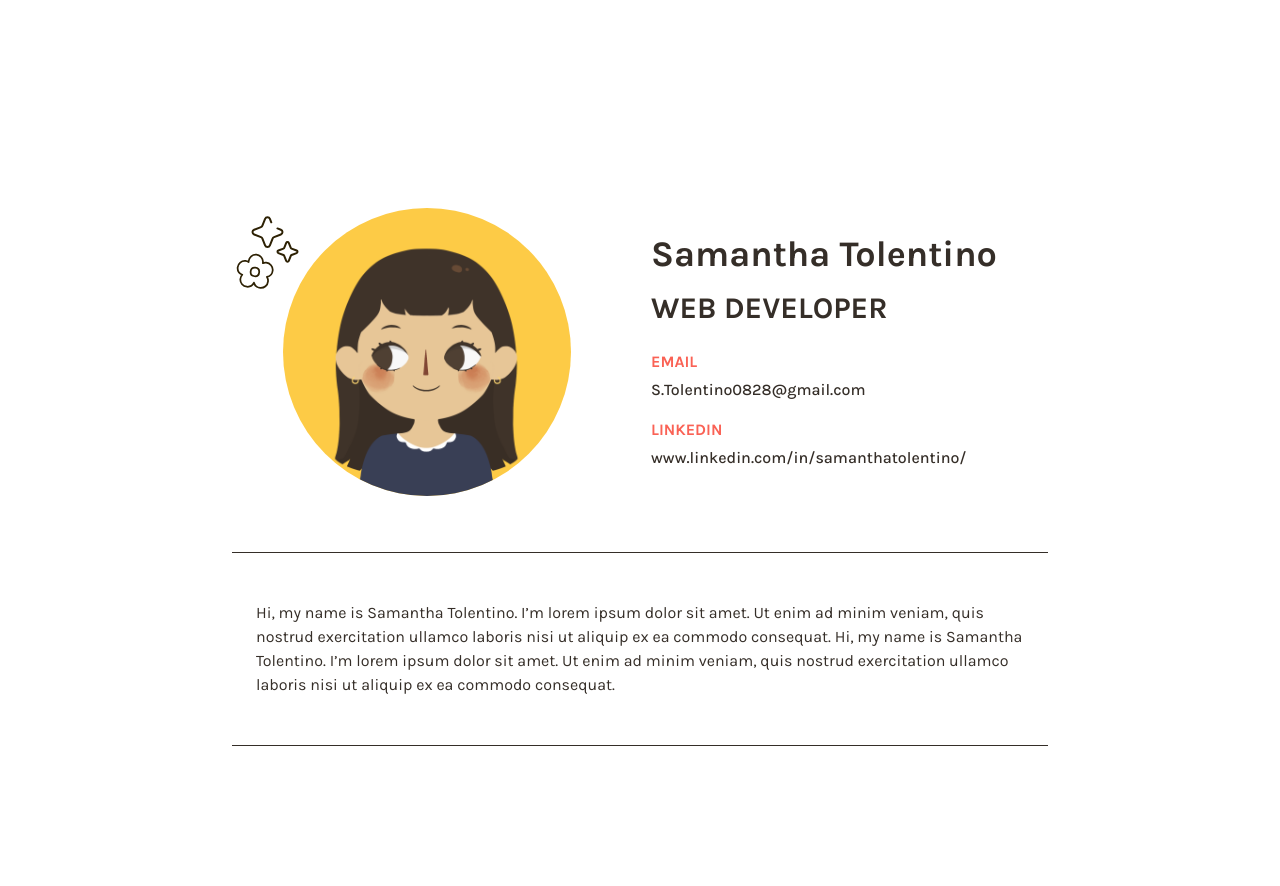
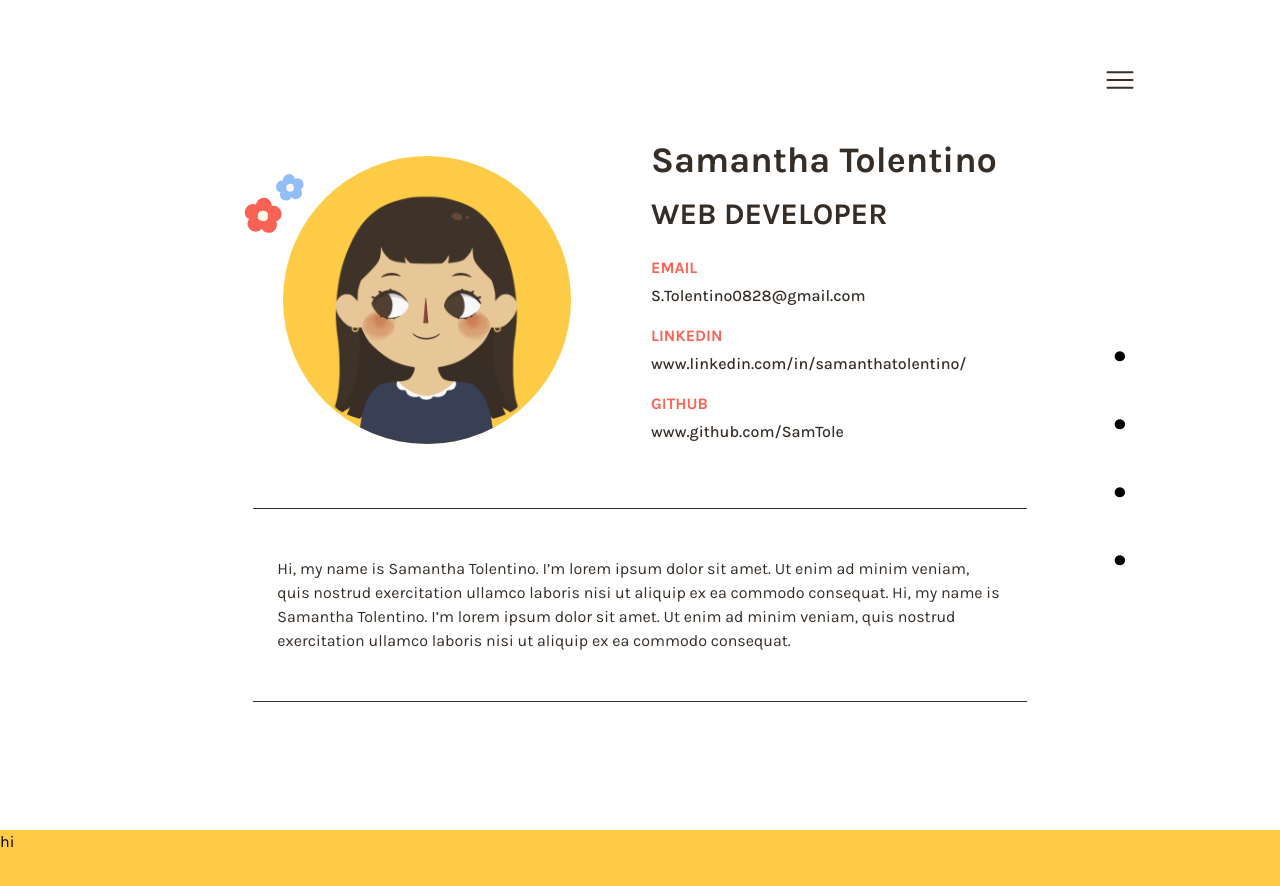
Before and after one commit to SamanthaTolentino/SamanthaTolentino, a React (Vite) app: page / in a window 1280 px wide. Shown: the top 886 px of the page. Built offline with nearby package versions, Linux system fonts and the light colour scheme.

Commit message:
Added nav and styling

```diff
--- a/src/App.jsx
+++ b/src/App.jsx
@@ -4,13 +4,32 @@ import SectionAbout from './sections/SectionAbout'
 import HamburgerMenu from './assets/svg/HamburgerMenu'
 
 function App() {
+  const getNavList = () => {
+    return <div className='text-5xl'>
+      {
+        [...Array(4)].map((i) => {
+          return <div key={i} className='mb-5'>•</div>
+        })
+      }
+    </div>
+  }
 
   return (
-    <div className='karla-font'>
-      <SectionAbout />
-      {/* <div className='h-96 bg-blue-1'>
+    <div className='karla-font pt-15'>
+      <div className='grid grid-cols-12'>
+        <div className='col-start-3 col-span-8 pb-32'>
+          <SectionAbout />
+        </div>
+        <div className='col-start-11 flex flex-col items-center justify-between'>
+          <button>
+            <HamburgerMenu />
+          </button>
+          {getNavList()}
+          <div></div>
+        </div>
 
-      </div> */}
+        <div className='row-start-2 bg-yellow-1 col-span-12 h-96'>hi</div>
+      </div>
     </div>
   )
 }
--- a/src/assets/svg/Flower.jsx
+++ b/src/assets/svg/Flower.jsx
@@ -1,10 +1,10 @@
 import React from 'react'
 
-const Flower = () => {
+const Flower = (props) => {
   return (
-    <svg width="40" height="46" viewBox="0 0 46 46" fill="none" xmlns="http://www.w3.org/2000/svg">
-        <path d="M22.999 4.1582C27.5532 4.1582 31.245 7.85006 31.245 12.4042C31.245 12.7125 31.2281 13.0169 31.1951 13.3165C32.3259 12.7334 33.6089 12.4042 34.9689 12.4042C39.5232 12.4042 43.215 16.096 43.215 20.6501C43.215 24.411 40.6972 27.5839 37.2551 28.575C38.3236 29.9654 38.959 31.7062 38.959 33.5952C38.959 38.1495 35.2672 41.8413 30.713 41.8413C27.1871 41.8413 24.178 39.6284 22.9991 36.5155C21.82 39.6284 18.811 41.8413 15.2851 41.8413C10.731 41.8413 7.03916 38.1495 7.03916 33.5952C7.03916 31.7062 7.67446 29.9654 8.74304 28.575C5.30102 27.5839 2.7832 24.411 2.7832 20.6501C2.7832 16.096 6.47504 12.4042 11.0291 12.4042C12.3891 12.4042 13.6722 12.7334 14.803 13.3165C14.77 13.0169 14.7531 12.7125 14.7531 12.4042C14.7531 7.85006 18.4449 4.1582 22.999 4.1582Z" stroke="#2D2104" stroke-width="2" stroke-linecap="round" stroke-linejoin="round"/>
-        <path d="M22.9989 29.0661C26.1532 29.0661 27.9275 27.2918 27.9275 24.1376C27.9275 20.9833 26.1532 19.209 22.9989 19.209C19.8446 19.209 18.0703 20.9833 18.0703 24.1376C18.0703 27.2918 19.8446 29.0661 22.9989 29.0661Z" stroke="#2D2104" stroke-width="2" stroke-linecap="round" stroke-linejoin="round"/>
+    <svg width={props.width} height="46" viewBox="0 0 46 46" fill="none" xmlns="http://www.w3.org/2000/svg">
+        <path d="M22.999 4.1582C27.5532 4.1582 31.245 7.85006 31.245 12.4042C31.245 12.7125 31.2281 13.0169 31.1951 13.3165C32.3259 12.7334 33.6089 12.4042 34.9689 12.4042C39.5232 12.4042 43.215 16.096 43.215 20.6501C43.215 24.411 40.6972 27.5839 37.2551 28.575C38.3236 29.9654 38.959 31.7062 38.959 33.5952C38.959 38.1495 35.2672 41.8413 30.713 41.8413C27.1871 41.8413 24.178 39.6284 22.9991 36.5155C21.82 39.6284 18.811 41.8413 15.2851 41.8413C10.731 41.8413 7.03916 38.1495 7.03916 33.5952C7.03916 31.7062 7.67446 29.9654 8.74304 28.575C5.30102 27.5839 2.7832 24.411 2.7832 20.6501C2.7832 16.096 6.47504 12.4042 11.0291 12.4042C12.3891 12.4042 13.6722 12.7334 14.803 13.3165C14.77 13.0169 14.7531 12.7125 14.7531 12.4042C14.7531 7.85006 18.4449 4.1582 22.999 4.1582Z" stroke={props.petals} fill={props.petals} stroke-width="2" stroke-linecap="round" stroke-linejoin="round"/>
+        <path d="M22.9989 29.0661C26.1532 29.0661 27.9275 27.2918 27.9275 24.1376C27.9275 20.9833 26.1532 19.209 22.9989 19.209C19.8446 19.209 18.0703 20.9833 18.0703 24.1376C18.0703 27.2918 19.8446 29.0661 22.9989 29.0661Z" stroke={props.pistil} fill={props.pistil} stroke-width="2" stroke-linecap="round" stroke-linejoin="round"/>
     </svg>
   )
 }
--- a/src/assets/svg/Stars.jsx
+++ b/src/assets/svg/Stars.jsx
@@ -3,8 +3,8 @@ import React from 'react'
 const Stars = () => {
   return (
     <svg width="64" height="63" viewBox="0 0 64 63" fill="none" xmlns="http://www.w3.org/2000/svg">
-        <path d="M28.2565 14.3151L26.9165 10.9705C26.0517 8.81192 22.9483 8.81193 22.0835 10.9705L19.4034 17.6597C19.1394 18.3187 18.6094 18.8403 17.94 19.1002L11.1446 21.7384C8.9518 22.5897 8.9518 25.6446 11.1446 26.496L17.94 29.1341C18.6094 29.3939 19.1394 29.9156 19.4034 30.5747L22.0835 37.264C22.9483 39.4225 26.0517 39.4225 26.9165 37.264L29.5965 30.5747C29.8605 29.9156 30.3905 29.3939 31.06 29.1341L37.8555 26.496C40.0482 25.6446 40.0482 22.5898 37.8555 21.7384L34.4577 20.4193" stroke="#2D2104" stroke-width="2" stroke-linecap="round"/>
-        <path d="M43.2212 34.8175C43.6787 33.6754 45.3212 33.6754 45.7787 34.8175L47.7802 39.8132C47.9199 40.1619 48.2004 40.4381 48.5547 40.5756L53.6297 42.5459C54.7899 42.9962 54.7899 44.613 53.6297 45.0634L48.5547 47.0336C48.2004 47.1712 47.9199 47.4473 47.7802 47.796L45.7787 52.7917C45.3212 53.9338 43.6787 53.9338 43.2212 52.7917L41.2197 47.796C41.0799 47.4473 40.7994 47.1712 40.4452 47.0336L35.3702 45.0634C34.2099 44.613 34.2099 42.9962 35.3702 42.5459L40.4452 40.5756C40.7994 40.4381 41.0799 40.1619 41.2197 39.8132L43.2212 34.8175Z" stroke="#2D2104" stroke-width="2"/>
+        {/* <path d="M28.2565 14.3151L26.9165 10.9705C26.0517 8.81192 22.9483 8.81193 22.0835 10.9705L19.4034 17.6597C19.1394 18.3187 18.6094 18.8403 17.94 19.1002L11.1446 21.7384C8.9518 22.5897 8.9518 25.6446 11.1446 26.496L17.94 29.1341C18.6094 29.3939 19.1394 29.9156 19.4034 30.5747L22.0835 37.264C22.9483 39.4225 26.0517 39.4225 26.9165 37.264L29.5965 30.5747C29.8605 29.9156 30.3905 29.3939 31.06 29.1341L37.8555 26.496C40.0482 25.6446 40.0482 22.5898 37.8555 21.7384L34.4577 20.4193" stroke="#2D2104" stroke-width="2" stroke-linecap="round"/> */}
+        <path d="M43.2212 34.8175C43.6787 33.6754 45.3212 33.6754 45.7787 34.8175L47.7802 39.8132C47.9199 40.1619 48.2004 40.4381 48.5547 40.5756L53.6297 42.5459C54.7899 42.9962 54.7899 44.613 53.6297 45.0634L48.5547 47.0336C48.2004 47.1712 47.9199 47.4473 47.7802 47.796L45.7787 52.7917C45.3212 53.9338 43.6787 53.9338 43.2212 52.7917L41.2197 47.796C41.0799 47.4473 40.7994 47.1712 40.4452 47.0336L35.3702 45.0634C34.2099 44.613 34.2099 42.9962 35.3702 42.5459L40.4452 40.5756C40.7994 40.4381 41.0799 40.1619 41.2197 39.8132L43.2212 34.8175Z" stroke="#FFE358" fill='#FFE358' stroke-width="2"/>
     </svg>
   )
 }
--- a/src/sections/SectionAbout.jsx
+++ b/src/sections/SectionAbout.jsx
@@ -5,18 +5,20 @@ import profilePic from '../assets/img/profile_pic.png'
 
 const SectionAbout = () => {
   return (
-    <div className='flex max-w-4xl mx-auto py-32 text-brown-1'>
+    <div className='flex max-w-4xl mx-auto text-brown-1'>
         <div className='flex flex-col items-center'>
-            <div className='flex items-center mb-14 mt-20'>
-                <div className='relative mr-20'>
-                    <div className='relative bg-yellow-1 aspect-square w-full max-w-2xs min-w-2xs rounded-full overflow-clip flex items-end justify-center'>
-                        <img src={profilePic} alt="profile_pic.png" className='w-2/3 absolute top-1/9'  />
-                    </div>
-                    <div className='absolute top-0 -left-10 '>
-                        <Stars />
-                    </div>
-                    <div className='absolute top-10 -left-12 rotate-5'>
-                        <Flower />
+            <div className='flex items-center mb-12 mt-20'>
+                <div className='mr-20'>
+                    <div className='relative'>
+                        <div className='relative bg-yellow-1 aspect-square w-full max-w-2xs min-w-2xs rounded-full overflow-clip flex items-end justify-center'>
+                            <img src={profilePic} alt="profile_pic.png" className='w-2/3 absolute top-1/9'  />
+                        </div>
+                        <div className='absolute top-2 -left-2 -rotate-8'>
+                            <Flower petals='#91BEF8' pistil='#FFF9E6' width={30} />
+                        </div>
+                        <div className='absolute top-9 -left-10 rotate-5'>
+                            <Flower petals='#FA6255' pistil='#FFF9E6' width={40} />
+                        </div>
                     </div>
                 </div>
                 <div className='grow flex flex-col font-bold'>
@@ -26,7 +28,9 @@ const SectionAbout = () => {
                     <p className='font-medium mb-4'>S.Tolentino0828@gmail.com</p>
                     <p className='text-pink-1 uppercase mb-1'>LinkedIn</p>
                     {/* Make link */}
-                    <p className='font-medium'>www.linkedin.com/in/samanthatolentino/</p>
+                    <p className='font-medium mb-4'>www.linkedin.com/in/samanthatolentino/</p>
+                    <p className='text-pink-1 uppercase mb-1'>GitHub</p>
+                    <p className='font-medium mb-4'>www.github.com/SamTole</p>
                 </div>
             </div>
             <div className='px-10'>
```
Also changed, not shown: src/index.css (line endings or trailing spaces).
